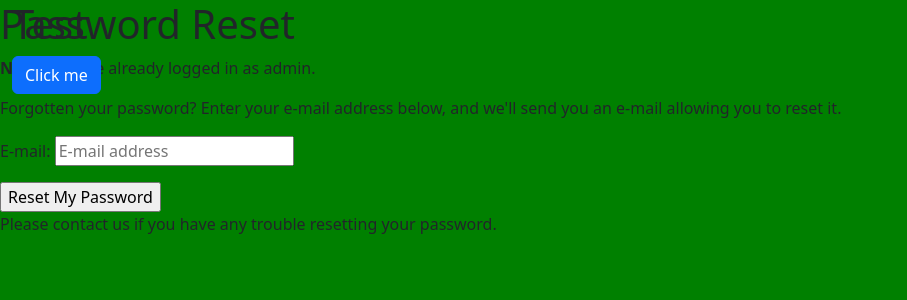
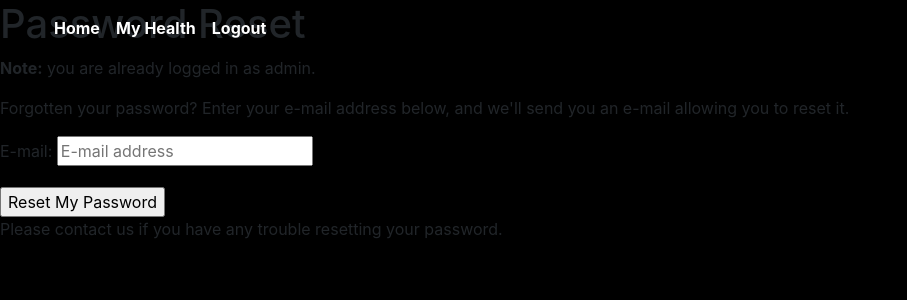
Before and after one commit to BenD2525/the_rescuers_p5, a Django app: page /accounts/password/reset/ in a window 1280 px wide. Shown: the top 300 px of the page, without its empty margins (0-907 px from the left). Run offline with Django 4.2, Linux system fonts and the light colour scheme; a user stored in the database is signed in; some libraries are stand-ins or nearby versions.

Commit message:
Add base.css styling and nav bar to base.html

```diff
--- a/home/templates/home/index.html
+++ b/home/templates/home/index.html
@@ -1,5 +1,8 @@
 {% extends "base.html" %}
+{% load static %}
 
 {% block content %}
+
 <h1>Test 2</h1>
+
 {% endblock %}
--- /dev/null
+++ b/static/css/base.css
@@ -0,0 +1,3 @@
+body {
+    background-color: black;
+}
--- a/templates/base.html
+++ b/templates/base.html
@@ -2,22 +2,26 @@
 
 <!doctype html>
 <html lang="en">
+
 <head>
 
   {% block meta %}
   <meta http-equiv="X-UA-Compatible" content="ie=edge">
   <meta charset="utf-8">
   <meta name="viewport" content="width=device-width, initial-scale=1, shrink-to-fit=no">
+  <meta name="keywords" content="Charity, Animals, Toys, Pets">
+  <meta name="author" content="Ben Dawson">
+  <meta name="description"
+    content="Where you can purchase toys for our needy pets!">
   {% endblock %}
 
   {% block extra_meta %}
   {% endblock %}
 
   {% block corecss %}
-        <link rel="stylesheet" href="https://cdn.jsdelivr.net/npm/bootstrap@5.2.2/dist/css/bootstrap.min.css" integrity="sha384-Vkoo8x4CGsO3+Hhxv8T/Q5PaXtkKtu6ug5TOeNV6gBiFeWPGFN9MuhOf23Q9Ifjh" crossorigin="anonymous">
-        <link rel="preconnect" href="https://fonts.googleapis.com">
-        <link rel="preconnect" href="https://fonts.gstatic.com" crossorigin>
-        <link href="https://fonts.googleapis.com/css2?family=Lato&family=Poppins&display=swap" rel="stylesheet">
+  <link rel="stylesheet" href="https://stackpath.bootstrapcdn.com/bootstrap/4.4.1/css/bootstrap.min.css"
+    integrity="sha384-Vkoo8x4CGsO3+Hhxv8T/Q5PaXtkKtu6ug5TOeNV6gBiFeWPGFN9MuhOf23Q9Ifjh" crossorigin="anonymous">
+  <link rel="stylesheet" href="https://fonts.googleapis.com/css?family=Lato&display=swap">
   <link rel="stylesheet" href="{% static 'css/base.css' %}">
   {% endblock %}
 
@@ -26,9 +30,12 @@
 
   {% block corejs %}
   <script src="https://kit.fontawesome.com/e9c73d7092.js" crossorigin="anonymous"></script>
-        <script src="https://code.jquery.com/jquery-3.4.1.min.js" integrity="sha256-CSXorXvZcTkaix6Yvo6HppcZGetbYMGWSFlBw8HfCJo=" crossorigin="anonymous"></script>
-        <script src="https://cdn.jsdelivr.net/npm/popper.js@1.16.0/dist/umd/popper.min.js" integrity="sha384-Q6E9RHvbIyZFJoft+2mJbHaEWldlvI9IOYy5n3zV9zzTtmI3UksdQRVvoxMfooAo" crossorigin="anonymous"></script>
-        <script src="https://cdn.jsdelivr.net/npm/bootstrap@5.2.2/dist/js/bootstrap.min.js" integrity="sha384-wfSDF2E50Y2D1uUdj0O3uMBJnjuUD4Ih7YwaYd1iqfktj0Uod8GCExl3Og8ifwB6" crossorigin="anonymous"></script>
+  <script src="https://code.jquery.com/jquery-3.4.1.min.js"
+    integrity="sha256-CSXorXvZcTkaix6Yvo6HppcZGetbYMGWSFlBw8HfCJo=" crossorigin="anonymous"></script>
+  <script src="https://cdn.jsdelivr.net/npm/popper.js@1.16.0/dist/umd/popper.min.js"
+    integrity="sha384-Q6E9RHvbIyZFJoft+2mJbHaEWldlvI9IOYy5n3zV9zzTtmI3UksdQRVvoxMfooAo" crossorigin="anonymous">
+  </script>
+
   {% endblock %}
 
   {% block extra_js %}
@@ -36,19 +43,48 @@
 
   <title>The Rescuers</title>
 </head>
+
 <body>
   <header class="container-fluid fixed-top">
-    <h1>Test</h1>
-    <button class="btn btn-primary">Click me</button>
+    <!-- Navbar with burger menu -->
+    <div class="sm-12 text-center">
+      <nav class="navbar navbar-expand-lg navbar-dark bg-blue">
+        <div class="container-fluid">
+          <button class="navbar-toggler ms-auto" type="button" data-bs-toggle="collapse" data-bs-target="#n_bar"
+            aria-label="Toggle navigation">
+            <span class="navbar-toggler-icon ms-auto"></span>
+          </button>
+          <div class="collapse navbar-collapse" id="n_bar">
+            <ul class="nav navbar-nav ms-auto">
+              <li class="nav-item"><a class="nav-link text-white" href="{% url 'home' %}"><strong>Home</strong></a></li>
+              {% if user.is_authenticated %}
+              <li class="nav-item"><a class="nav-link text-white" href="{% url '' %}"><strong>My Health</strong></a>
+              </li>
+              <li class="nav-item"><a class="nav-link text-white"
+                  href="{% url 'account_logout' %}"><strong>Logout</strong></a></li>
+              {% else %}
+              <li class="nav-item"><a class="nav-link text-white"
+                  href="{% url 'account_login' %}"><strong>Login</strong></a></li>
+              <li class="nav-item"><a class="nav-link text-white"
+                  href="{% url 'account_signup' %}"><strong>Signup</strong></a></li>
+              {% endif %}
+            </ul>
+          </div>
+        </div>
+      </nav>
+    </div>
   </header>
 
   {% block content %}
   {% endblock %}
 
   {% block postloadjs %}
-
+  <script src="https://cdn.jsdelivr.net/npm/bootstrap@5.2.3/dist/js/bootstrap.bundle.min.js"
+    integrity="sha384-kenU1KFdBIe4zVF0s0G1M5b4hcpxyD9F7jL+jjXkk+Q2h455rYXK/7HAuoJl+0I4" crossorigin="anonymous">
+  </script>
   {% endblock %}
 
 
 </body>
+
 </html>
--- a/the_rescuers/settings.py
+++ b/the_rescuers/settings.py
@@ -57,7 +57,7 @@ TEMPLATES = [
         'OPTIONS': {
             'context_processors': [
                 'django.template.context_processors.debug',
-                'django.template.context_processors.request', # required by allauth
+                'django.template.context_processors.request',  # required by allauth
                 'django.contrib.auth.context_processors.auth',
                 'django.contrib.messages.context_processors.messages',
             ],
@@ -136,7 +136,8 @@ USE_TZ = True
 # https://docs.djangoproject.com/en/4.1/howto/static-files/
 
 STATIC_URL = 'static/'
-STATICFILES_DIRS = (os.path.join(BASE_DIR, 'static'),)
+STATICFILES_DIRS = [os.path.join(BASE_DIR, 'static')]
+STATIC_ROOT = os.path.join(BASE_DIR, "staticfiles")
 
 MEDIA_URL = '/media/'
 MEDIA_ROOT = os.path.join(BASE_DIR, 'media')
--- a/the_rescuers/static/css/base.css
+++ /dev/null
@@ -1,3 +0,0 @@
-body {
-    background-color: green;
-}
```
Lines whose indentation alone changed are shown as unchanged.
